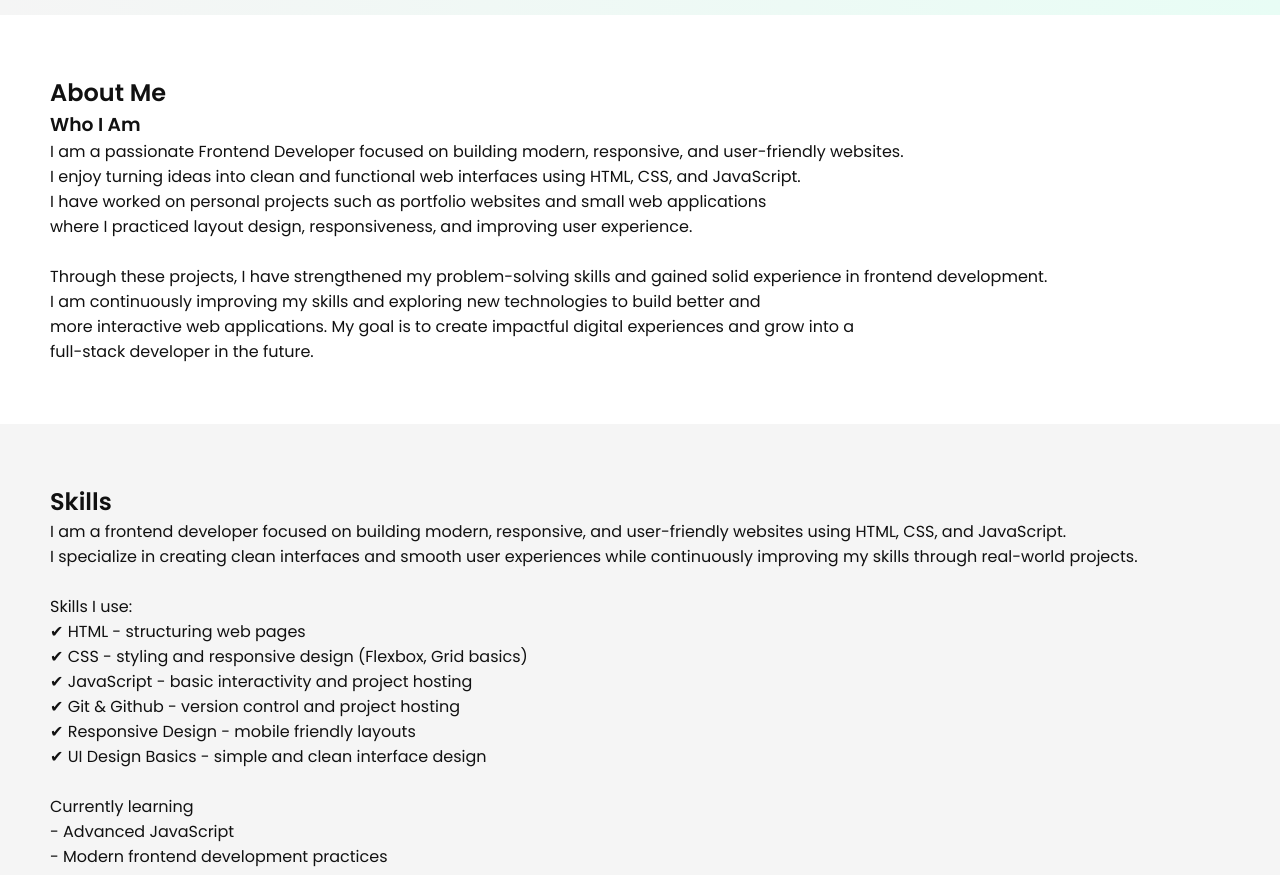
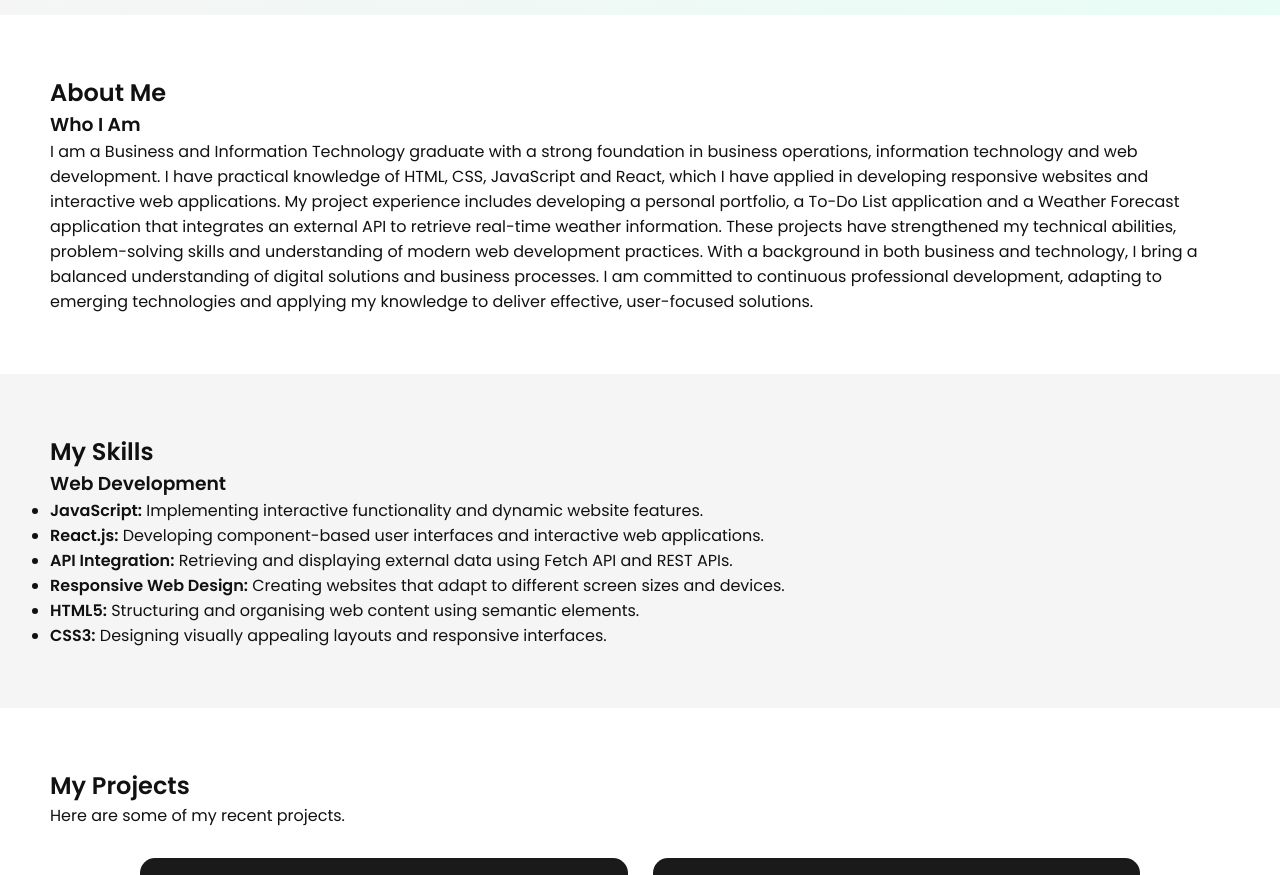
Before and after one commit to millie420/Portfolio, a plain HTML site: page index.html in a window 1280 px wide. Shown: the part 840-1715 px from the top of the page. Drawn offline with Linux system fonts and the light colour scheme.

Commit message:
Updated portfolio sections and styling

```diff
--- a/index.html
+++ b/index.html
@@ -47,7 +47,7 @@
         </div>
 
         <div class="hero-image">
-            <img src="images/imagebg.png" alt="My Image">
+            <img src="images/image.jpeg" alt="My Image">
         </div>
     </section>
 
@@ -56,33 +56,42 @@
         <h2>About Me</h2>
         <h3>Who I Am</h3>
         <p>
-             I am a passionate Frontend Developer focused on building modern, responsive, and user-friendly websites. <br>I enjoy turning ideas into clean and functional web interfaces using HTML, CSS, and JavaScript.<br>
 
-             I have worked on personal projects such as portfolio websites and small web applications<br> where I practiced layout design, responsiveness, and improving user experience.</p><br><p></p>Through these projects, I have strengthened my problem-solving skills and gained solid experience in frontend development.<br>
+I am a Business and Information Technology graduate with a strong foundation in business operations, information technology and web development. I have practical knowledge of HTML, CSS, JavaScript and React, which I have applied in developing responsive websites and interactive web applications.
 
-             I am continuously improving my skills and exploring new technologies to build better and<br> more interactive web applications. My goal is to create impactful digital experiences and grow into a <br>full-stack developer in the future.
+My project experience includes developing a personal portfolio, a To-Do List application and a Weather Forecast application that integrates an external API to retrieve real-time weather information. These projects have strengthened my technical abilities, problem-solving skills and understanding of modern web development practices.
+
+With a background in both business and technology, I bring a balanced understanding of digital solutions and business processes. I am committed to continuous professional development, adapting to emerging technologies and applying my knowledge to deliver effective, user-focused solutions.
         </p>
     </section>
 
-    <!--skills-->
-    <section id="skills">
-        <h2>Skills</h2>
-        <p>
-            I am a frontend developer focused on building modern, responsive, and user-friendly websites using HTML, CSS, and JavaScript.<br>
-            I specialize in creating clean interfaces and smooth user experiences while continuously improving my skills through real-world projects.<br><br>
-            Skills I use:<br>
-            ✔  HTML - structuring web pages<br>
-            ✔  CSS - styling and responsive design (Flexbox, Grid basics)<br>
-            ✔  JavaScript - basic interactivity and project hosting<br>
-            ✔  Git & Github - version control and project hosting<br>
-            ✔  Responsive Design - mobile friendly layouts<br>
-            ✔  UI Design Basics - simple and clean interface design
+    <!-- SKILLS SECTION -->
+<section id="skills">
+    <h2>My Skills</h2>
 
-            <br><br><p>Currently learning <br>
-                - Advanced JavaScript<br>
-                - Modern frontend development practices</p>
-        </p>
-    </section>
+    <div class="skills-container">
+
+        <!-- WEB DEVELOPMENT -->
+        <div class="skill-card">
+            <h3>Web Development</h3>
+            <ul>
+                <li><strong>JavaScript:</strong> Implementing interactive functionality and dynamic website features.</li>
+
+                <li><strong>React.js:</strong> Developing component-based user interfaces and interactive web applications.</li>
+
+                <li><strong>API Integration:</strong> Retrieving and displaying external data using Fetch API and REST APIs.</li>
+
+                <li><strong>Responsive Web Design:</strong> Creating websites that adapt to different screen sizes and devices.</li>
+                <li><strong>HTML5:</strong> Structuring and organising web content using semantic elements.</li>
+
+                <li><strong>CSS3:</strong> Designing visually appealing layouts and responsive interfaces.</li>
+
+
+            </ul>
+        </div>
+
+    </div>
+</section>
 
     <!--projects-->
 <section id="projects">
--- a/style.css
+++ b/style.css
@@ -172,12 +172,24 @@ section {
 #skills { background: #f5f5f5; }
 #projects { background: #ffffff; }
 
-/* CONTACT ICONS (FIXED) */
+/* CONTACT SECTION */
+#contact {
+    text-align: center;
+    display: flex;
+    flex-direction: column;
+    align-items: center;
+    justify-content: center;
+    padding: 50px 20px;
+}
+
+/* CONTACT ICONS */
 .contact-icons {
     display: flex;
     justify-content: center;
+    align-items: center;
     gap: 50px;
     margin-top: 20px;
+    width: 100%;
 }
 
 .contact-icons i {
@@ -320,10 +332,12 @@ section {
 }
 
 .projects-card h3 {
+    color:white;
     margin: 15px 0;
 }
 
 .projects-card p {
+    color: white;
     line-height: 1.6;
 }
 
```
Also changed, not shown: images/image.jpeg (added), 1 other file.
